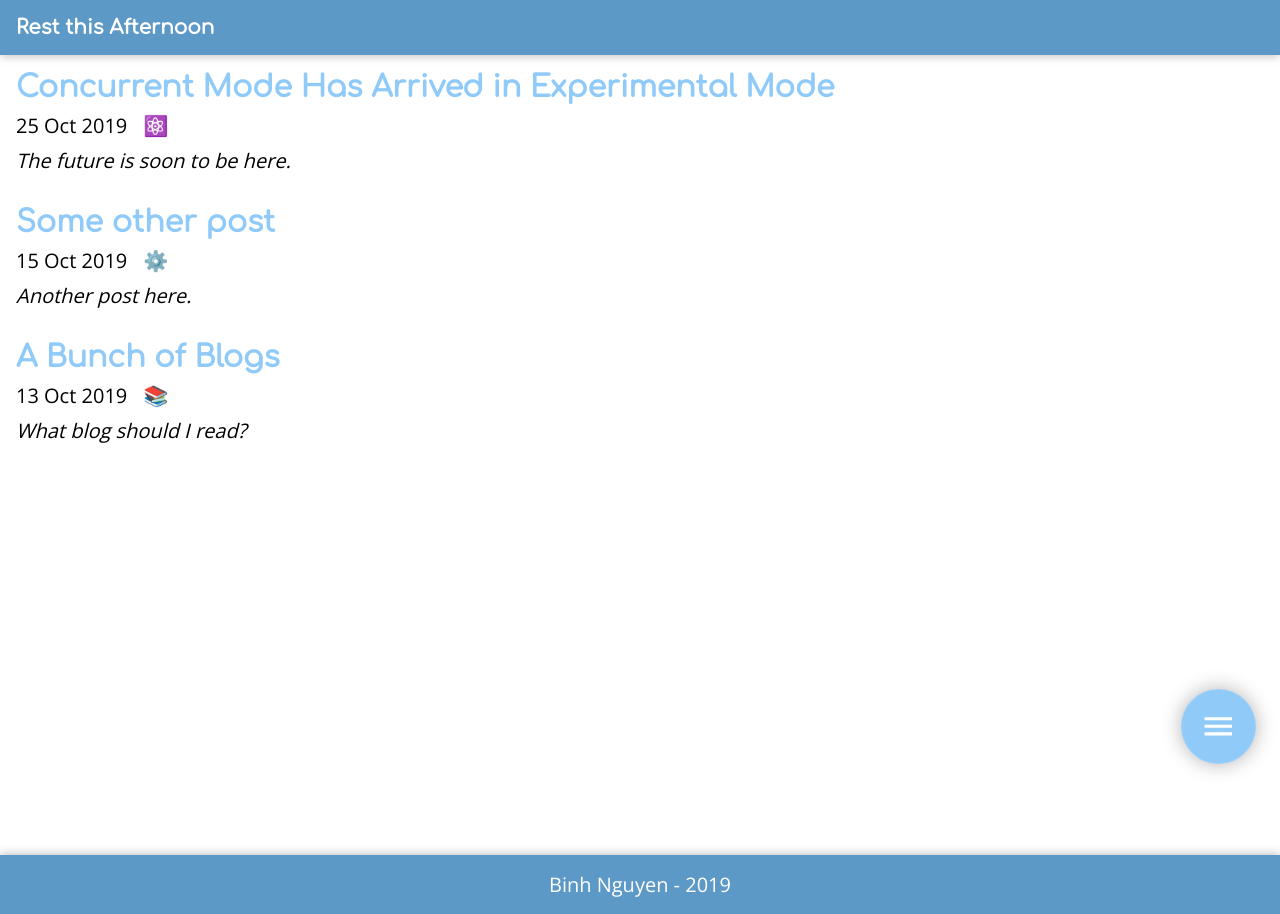
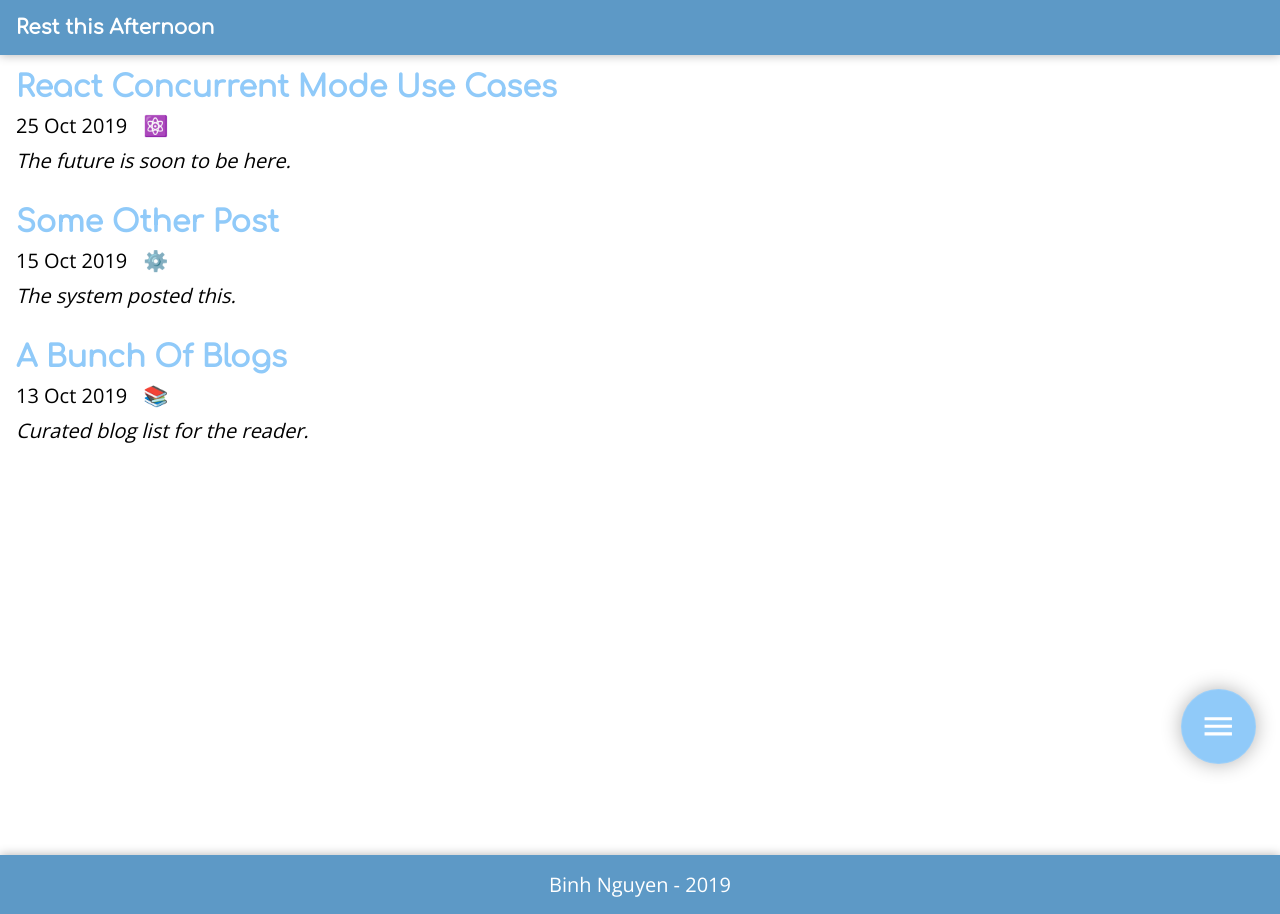
Before and after one commit to bnguyensn/restthisafternoon-DEPRECATED, a Gatsby site: page / in a window 1280 px wide. Built offline with nearby package versions, Linux system fonts and the light colour scheme; Gatsby itself is replaced by a stand-in of ours; some packages are replaced by stand-ins of ours.

Commit message:
feat: add capitalise sentence util and update post frontmatter capitalisation

```diff
--- a/content/blog/a-bunch-of-blogs/index.mdx
+++ b/content/blog/a-bunch-of-blogs/index.mdx
@@ -1,9 +1,9 @@
 ---
-title: A Bunch of Blogs
+title: A bunch of blogs
 date: 2019-10-13
 last-updated: 2019-10-19
 author: Binh Nguyen
-headline: What blog should I read?
+headline: Curated blog list for the reader.
 type: short
 tags:
   - reading
--- a/content/blog/a-react-post/index.mdx
+++ b/content/blog/a-react-post/index.mdx
@@ -1,5 +1,5 @@
 ---
-title: Concurrent Mode Has Arrived in Experimental Mode
+title: React Concurrent mode use cases
 date: 2019-10-25
 last-updated: 2019-10-25
 author: Binh Nguyen
--- a/content/blog/a-test-post/index.mdx
+++ b/content/blog/a-test-post/index.mdx
@@ -3,12 +3,10 @@
 date: 2019-10-15
 last-updated: 2019-10-15
 author: Binh Nguyen
-headline: Another post here.
+headline: The system posted this.
 type: short
 tags:
   - system
 ---
 
-# A Test Post
-
-This post is used to test Gatsby's functionality.
+This post is created by the system.
--- a/src/components/LatestPosts.js
+++ b/src/components/LatestPosts.js
@@ -2,6 +2,7 @@
 import { graphql, Link, useStaticQuery } from 'gatsby';
 import Tag from './parts/Tag';
 import createUseStylesWithTheme from '../styles/createUseStylesWithTheme';
+import { capitalizeSentence } from '../utils/stringUtils';
 
 const useStyles = createUseStylesWithTheme(theme => ({
   container: {
@@ -77,7 +78,7 @@
       <li key={title} className={classes.post}>
         <div className={classes.postTitleContainer}>
           <Link to={slug}>
-            <h2 className={classes.postTitle}>{title}</h2>
+            <h2 className={classes.postTitle}>{capitalizeSentence(title)}</h2>
           </Link>
         </div>
         <div className={classes.postDateAndTagsContainer}>
--- a/src/templates/BlogPost.js
+++ b/src/templates/BlogPost.js
@@ -6,6 +6,7 @@
 import Article from '../components/layout/Article';
 import tagToIcon from '../utils/tagToIcon';
 import Code from '../components/parts/Code';
+import { capitalizeSentence } from '../utils/stringUtils';
 
 const components = {
   pre: props => <div {...props} />,
@@ -38,7 +39,7 @@
   return (
     <Layout seo={seo}>
       <Article>
-        <h1>{title}</h1>
+        <h1>{capitalizeSentence(title)}</h1>
         <div>
           <div style={{ display: 'inline-block' }}>{date}</div>
           <div style={{ display: 'inline-block' }}>{tagToIcon(tags)}</div>
--- /dev/null
+++ b/src/utils/stringUtils.js
@@ -0,0 +1,6 @@
+export function capitalizeSentence(s) {
+  return s
+    .split(' ')
+    .map(word => word.replace(word[0], word[0].toUpperCase()))
+    .join(' ');
+}
```
